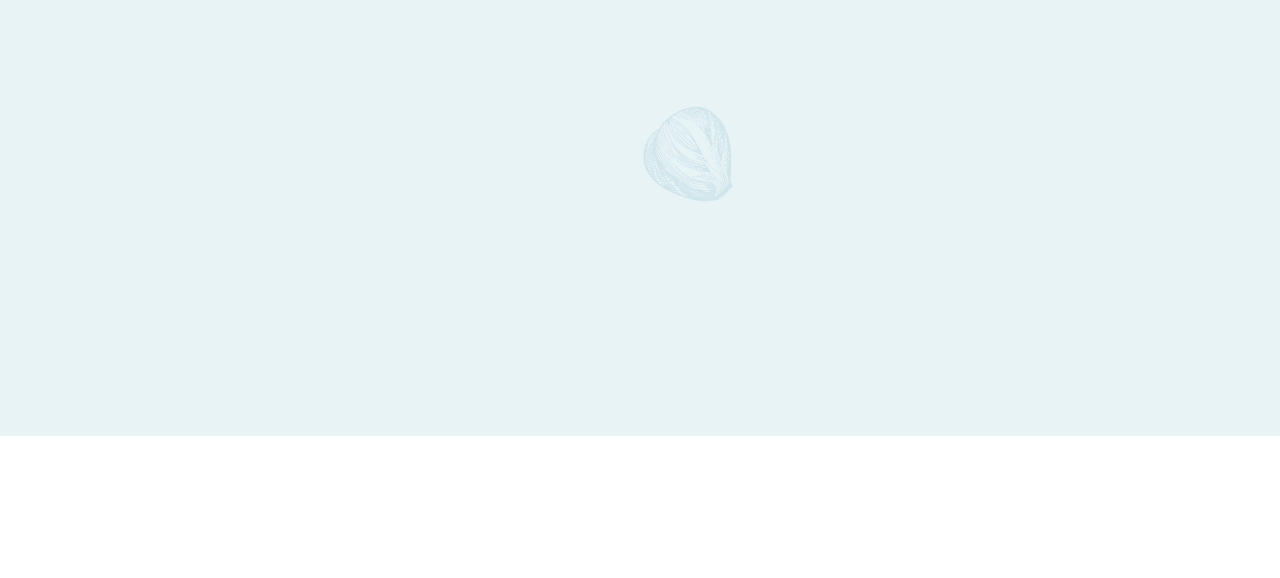
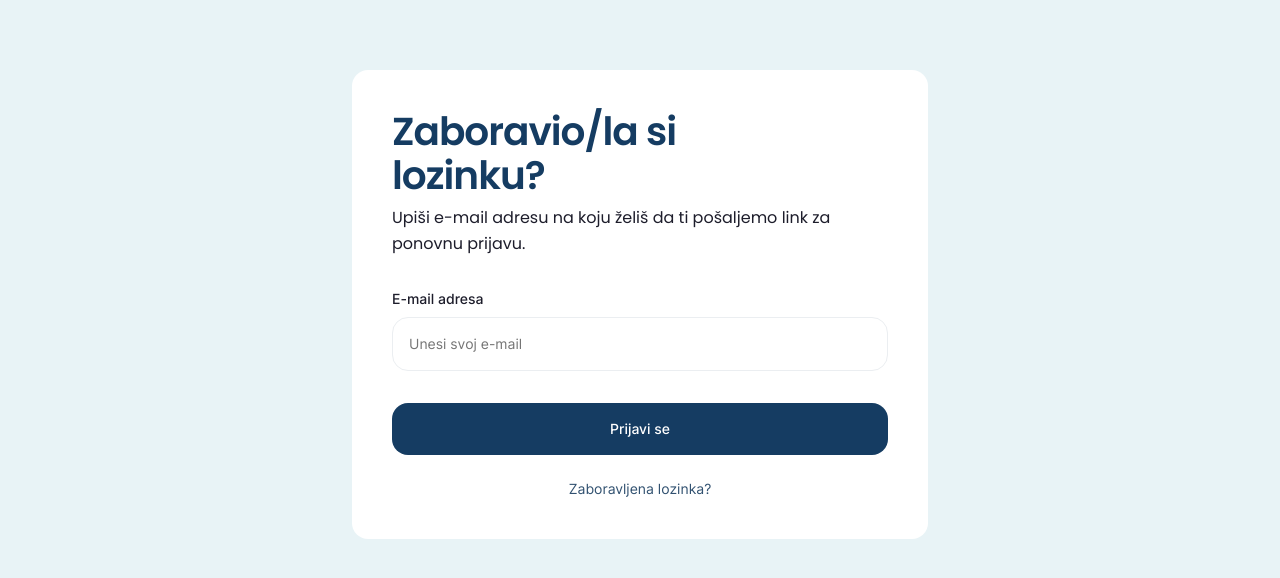
Before and after one commit to alzri/sign-in-form, a React (Vite) app: page /password-forgotten in a window 1280 px wide. Before the commit this address had no page. Shown: the part 364-942 px from the top of the page. Before the commit the page ends 800 px from the top, so only its background shows below. Built offline with nearby package versions, Linux system fonts and the light colour scheme.

Commit message:
Password forgotten page

```diff
--- a/src/components/FormLayout.jsx
+++ b/src/components/FormLayout.jsx
@@ -51,7 +51,7 @@ function FormLayout() {
 
                 <div className='form--submit-buttons'>
                     <button type='submit' className={submitButtonClass}>Prijavi se</button>
-                    <Link to="/zaboravljena-lozinka" className='primary-link'>Zaboravljena lozinka?</Link>
+                    <Link to="/password-forgotten" className='primary-link'>Zaboravljena lozinka?</Link>
                 </div>
             </form>
         </>
--- /dev/null
+++ b/src/pages/password-forgotten/PasswordForgotten.jsx
@@ -0,0 +1,41 @@
+import React, { useState } from "react";
+import { Link, useNavigate } from "react-router-dom";
+import MainTitle from "../../components/MainTitle";
+import Description from "../../components/Description";
+
+function PasswordForgotten() {
+    const [email, setEmail] = useState('');
+    const navigate = useNavigate();
+
+    const handleNewPassword = (e) => {
+        e.preventDefault();
+        setEmail('');
+        navigate('/confirm');
+    }
+
+    return (
+        <div className="content-card">
+            <MainTitle title="Zaboravio/la si <br /> lozinku?" />
+            <Description desc="Upiši e-mail adresu na koju želiš da ti pošaljemo link za ponovnu prijavu." />
+            <form method="post" className='form' onSubmit={handleNewPassword}>
+                <p className='form--email'>
+                    <label htmlFor="email">E-mail adresa</label>
+                    <input
+                        type="email"
+                        value={email}
+                        onChange={(e) => setEmail(e.target.value)}
+                        placeholder="Unesi svoj e-mail"
+                        required
+                    />
+                </p>
+            </form>
+
+            <div className='form--submit-buttons'>
+                <button type='submit' className='primary-button enable'>Prijavi se</button>
+                <Link to="/password-forgotten" className='primary-link'>Zaboravljena lozinka?</Link>
+            </div>
+        </div>
+    );
+}
+
+export default PasswordForgotten;
--- a/src/routes/AppRoutes.jsx
+++ b/src/routes/AppRoutes.jsx
@@ -1,6 +1,7 @@
 import { BrowserRouter, Routes, Route } from 'react-router-dom';
 import Signin from '../pages/SignInPage';
 import Profile from '../pages/profile/Profile';
+import PasswordForgotten from '../pages/password-forgotten/PasswordForgotten';
 
 const AppRoutes = () => {
     return (
@@ -8,6 +9,7 @@ const AppRoutes = () => {
             <Routes>
                 <Route path='/' element={<Signin />}></Route>
                 <Route path='/profile' element={<Profile />}></Route>
+                <Route path="/password-forgotten" element={<PasswordForgotten />}></Route>
             </Routes>
         </BrowserRouter>
     );
```
